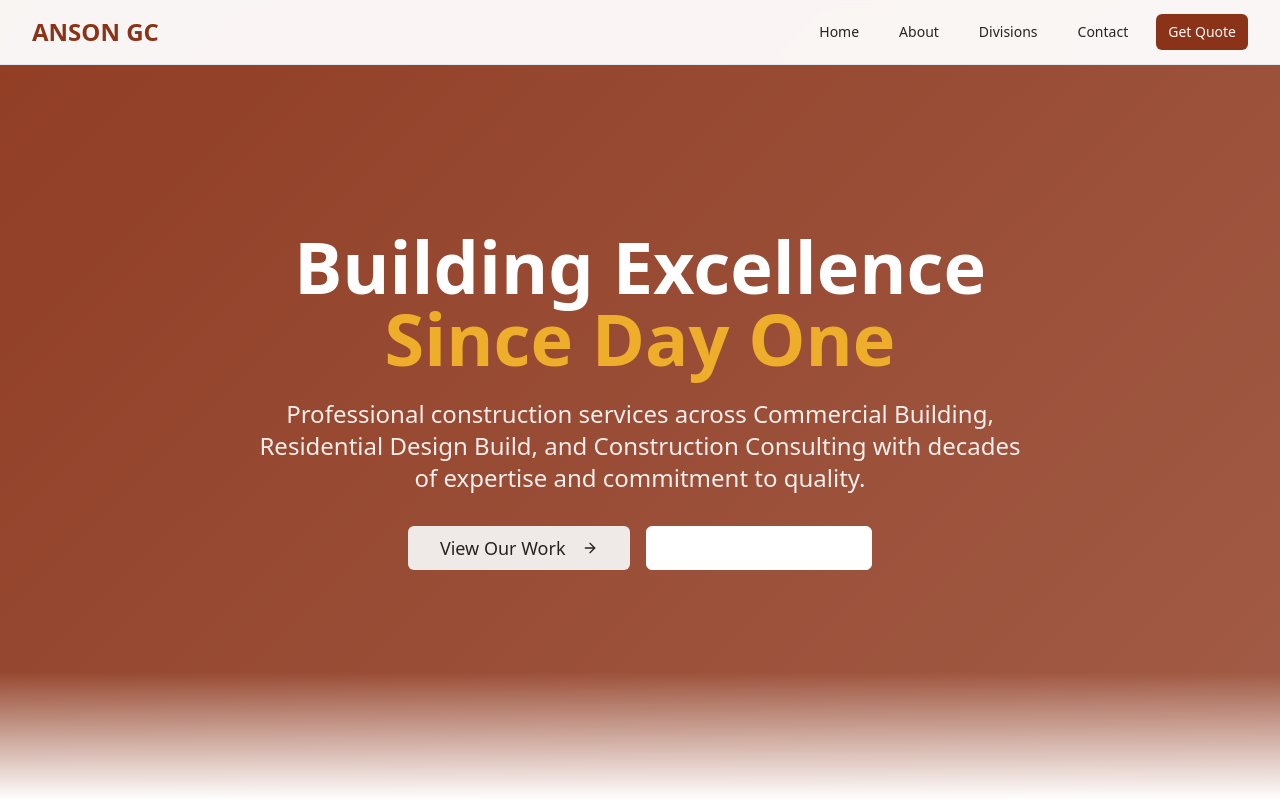
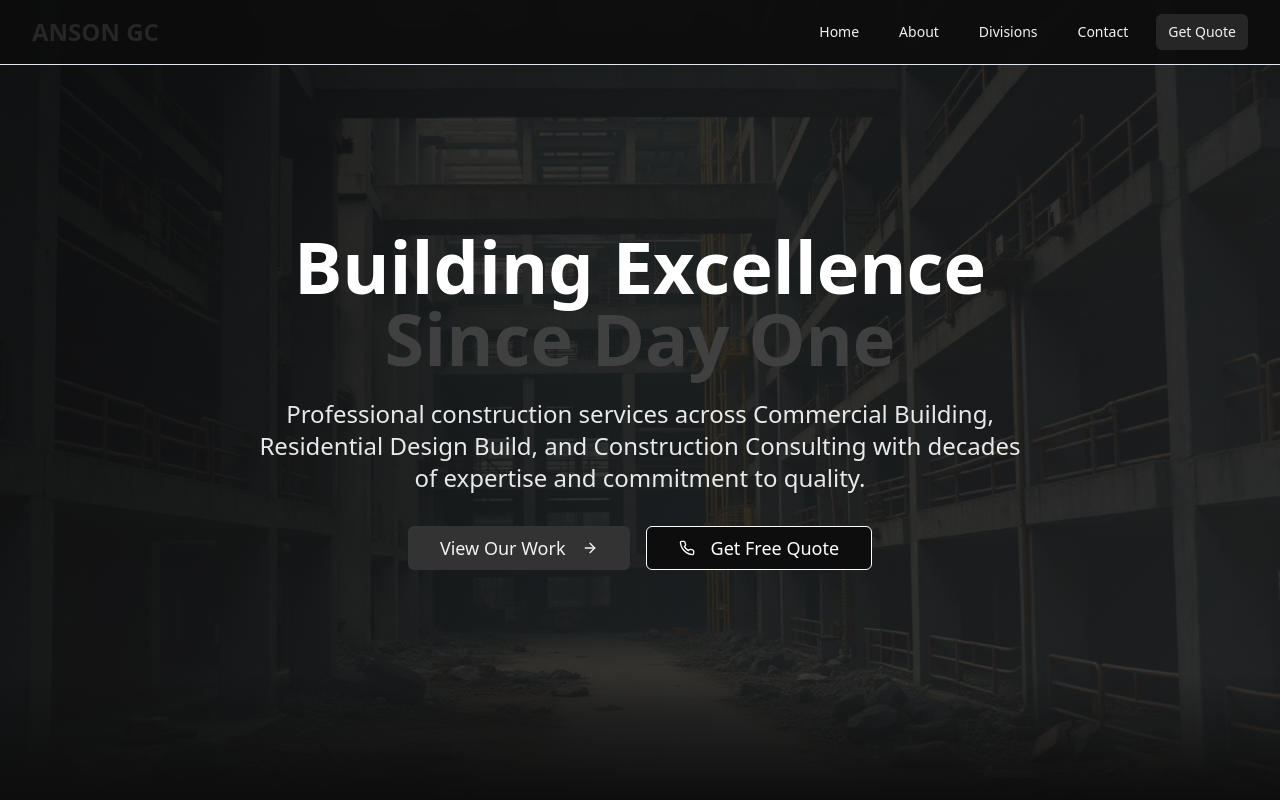
Before and after one commit to BrianAnson/AG_Construction, a React (Vite) app: page / in a window 1280 px wide. Shown: the top 800 px of the page. Built offline with nearby package versions, Linux system fonts and the light colour scheme.

Commit message:
Update color scheme and add hero image
Update the website's color scheme to flat black and gunmetal grey. Add a background image to the main upper section.

```diff
--- a/src/components/Hero.tsx
+++ b/src/components/Hero.tsx
@@ -1,10 +1,12 @@
 import { Button } from '@/components/ui/button';
 import { ArrowRight, Phone } from 'lucide-react';
+import heroConstructionBg from '@/assets/hero-construction-bg.jpg';
 
 const Hero = () => {
   return (
-    <section id="home" className="relative min-h-screen flex items-center justify-center gradient-hero text-white">
-      <div className="max-w-7xl mx-auto px-4 sm:px-6 lg:px-8 text-center">
+    <section id="home" className="relative min-h-screen flex items-center justify-center gradient-hero text-white" style={{ backgroundImage: `url(${heroConstructionBg})`, backgroundSize: 'cover', backgroundPosition: 'center', backgroundRepeat: 'no-repeat' }}>
+      <div className="absolute inset-0 gradient-hero"></div>
+      <div className="max-w-7xl mx-auto px-4 sm:px-6 lg:px-8 text-center relative z-10">
         <h1 className="text-4xl md:text-6xl lg:text-7xl font-bold mb-6 leading-tight">
           Building Excellence
           <span className="block text-accent">Since Day One</span>
--- a/src/index.css
+++ b/src/index.css
@@ -8,26 +8,26 @@ All colors MUST be HSL.
 
 @layer base {
   :root {
-    --background: 0 0% 100%;
-    --foreground: 27 10% 14%;
+    --background: 0 0% 5%;
+    --foreground: 0 0% 95%;
 
-    --card: 0 0% 100%;
-    --card-foreground: 27 10% 14%;
+    --card: 0 0% 8%;
+    --card-foreground: 0 0% 95%;
 
-    --popover: 0 0% 100%;
-    --popover-foreground: 27 10% 14%;
+    --popover: 0 0% 8%;
+    --popover-foreground: 0 0% 95%;
 
-    --primary: 14 70% 32%;
-    --primary-foreground: 0 0% 98%;
+    --primary: 0 0% 15%;
+    --primary-foreground: 0 0% 95%;
 
-    --secondary: 27 20% 92%;
-    --secondary-foreground: 27 10% 14%;
+    --secondary: 0 0% 20%;
+    --secondary-foreground: 0 0% 95%;
 
-    --muted: 27 20% 95%;
-    --muted-foreground: 27 10% 50%;
+    --muted: 0 0% 12%;
+    --muted-foreground: 0 0% 70%;
 
-    --accent: 40 85% 55%;
-    --accent-foreground: 27 10% 14%;
+    --accent: 0 0% 25%;
+    --accent-foreground: 0 0% 95%;
 
     --destructive: 0 84.2% 60.2%;
     --destructive-foreground: 210 40% 98%;
@@ -56,26 +56,26 @@ All colors MUST be HSL.
   }
 
   .dark {
-    --background: 27 10% 8%;
-    --foreground: 0 0% 95%;
+    --background: 0 0% 3%;
+    --foreground: 0 0% 98%;
 
-    --card: 27 10% 12%;
-    --card-foreground: 0 0% 95%;
+    --card: 0 0% 5%;
+    --card-foreground: 0 0% 98%;
 
-    --popover: 27 10% 12%;
-    --popover-foreground: 0 0% 95%;
+    --popover: 0 0% 5%;
+    --popover-foreground: 0 0% 98%;
 
-    --primary: 40 85% 55%;
-    --primary-foreground: 27 10% 8%;
+    --primary: 0 0% 12%;
+    --primary-foreground: 0 0% 98%;
 
-    --secondary: 27 15% 18%;
-    --secondary-foreground: 0 0% 95%;
+    --secondary: 0 0% 18%;
+    --secondary-foreground: 0 0% 98%;
 
-    --muted: 27 15% 15%;
-    --muted-foreground: 27 10% 65%;
+    --muted: 0 0% 10%;
+    --muted-foreground: 0 0% 75%;
 
-    --accent: 14 70% 42%;
-    --accent-foreground: 0 0% 95%;
+    --accent: 0 0% 22%;
+    --accent-foreground: 0 0% 98%;
 
     --destructive: 0 62.8% 30.6%;
     --destructive-foreground: 210 40% 98%;
@@ -110,7 +110,7 @@ All colors MUST be HSL.
   }
 
   .gradient-hero {
-    background: linear-gradient(135deg, hsl(var(--primary) / 0.95), hsl(var(--primary) / 0.8));
+    background: linear-gradient(135deg, hsl(0 0% 5% / 0.9), hsl(0 0% 15% / 0.8));
   }
 
   .shadow-construction {
```
Also changed, not shown: src/assets/hero-construction-bg.jpg (added), 1 other file (tests, documents, lock files or other folders).
